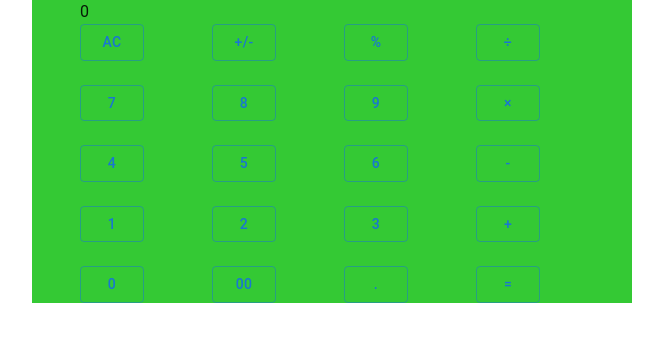
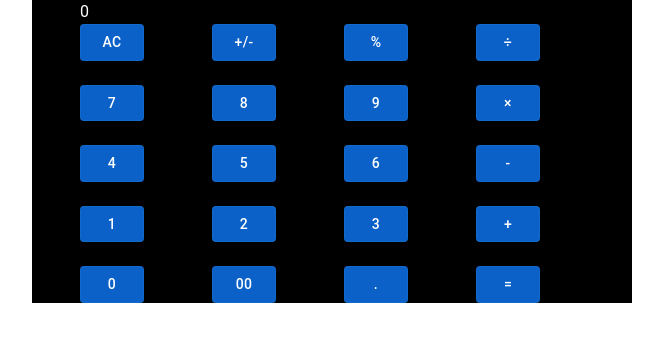
Before and after one commit to mixnuts07/Calculator, a React (Create React App) app: page / in a window 1280 px wide. Shown: the top 342 px of the page, without its empty margins (308-971 px from the left). Built offline with nearby package versions, Linux system fonts and the light colour scheme.

Commit message:
＋を最初に実装

```diff
--- a/src/App.tsx
+++ b/src/App.tsx
@@ -8,7 +8,7 @@ import CalcButton from "./components/CalcButton";
 
 function App() {
   const theme = createTheme();
-  const [firstNumber, setFirstNumber] = useState<number>(0);
+  const [tmpNumber, setTmpNumber] = useState<number>(0);
   const [lastNumber, setLastNumber] = useState<number>(0);
   const [output, setOutput] = useState<number>(0);
 
@@ -19,12 +19,12 @@ function App() {
         <Container
           component="main"
           maxWidth="sm"
-          sx={{ backgroundColor: "#34c934" }}
+          sx={{ backgroundColor: "rgb(00,00,00)" }}
         >
           <OutputCalc output={output} />
           <CalcButton
-            firstNumber={firstNumber}
-            setFirstNumber={setFirstNumber}
+            tmpNumber={tmpNumber}
+            setTmpNumber={setTmpNumber}
             lastNumber={lastNumber}
             setLastNumber={setLastNumber}
             output={output}
--- a/src/components/CalcButton.tsx
+++ b/src/components/CalcButton.tsx
@@ -5,41 +5,41 @@ import Container from "@mui/material/Container";
 import Grid from "@mui/material/Grid";
 
 const CalcButton = ({
-  firstNumber,
-  setFirstNumber,
+  tmpNumber,
+  setTmpNumber,
   lastNumber,
   setLastNumber,
   output,
   setOutput,
 }) => {
   const numbers = [
-    { id: 0, symbol: "AC" },
-    { id: 1, symbol: "+/-" },
-    { id: 2, symbol: "%" },
-    { id: 3, symbol: "÷" },
+    { id: 0, symbol: "AC", func: true },
+    { id: 1, symbol: "+/-", func: true },
+    { id: 2, symbol: "%", func: true },
+    { id: 3, symbol: "÷", func: true },
     { id: 4, symbol: 7 },
     { id: 5, symbol: 8 },
     { id: 6, symbol: 9 },
-    { id: 7, symbol: "×" },
+    { id: 7, symbol: "×", func: true },
     { id: 8, symbol: 4 },
     { id: 9, symbol: 5 },
     { id: 10, symbol: 6 },
-    { id: 11, symbol: "-" },
+    { id: 11, symbol: "-", func: true },
     { id: 12, symbol: 1 },
     { id: 13, symbol: 2 },
     { id: 14, symbol: 3 },
-    { id: 15, symbol: "+" },
+    { id: 15, symbol: "+", func: true },
     { id: 16, symbol: 0 },
     { id: 17, symbol: "00" },
-    { id: 18, symbol: "." },
-    { id: 19, symbol: "=" },
+    { id: 18, symbol: ".", func: true },
+    { id: 19, symbol: "=", func: true },
   ];
-  const InputNumber = (number) => {
-    if (number !== ".") {
+  const inputNumber = (number) => {
     setOutput(() => Number(String(output) + String(number)));
-    } else {
-      setOutput(() => String(output) + String(number));
-    }
+  };
+  const addNumber = () => {
+    setTmpNumber(() => output);
+    setOutput(() => Number(output) + Number(lastNumber));
   };
   return (
     <Container component="main" maxWidth="sm">
@@ -47,13 +47,31 @@ const CalcButton = ({
         {numbers.map((number) => {
           return (
             <Grid item sm={3}>
+              {number.func ? (
                 <Button
                   variant="outlined"
                   key={number.id}
-                onClick={() => InputNumber(number.symbol)}
+                  onClick={() => addNumber()}
+                  sx={{
+                    backgroundColor: "rgba(14, 122, 250, 0.8)",
+                    color: "rgb(255,255,255)",
+                  }}
                 >
                   {number.symbol}
                 </Button>
+              ) : (
+                <Button
+                  variant="outlined"
+                  key={number.id}
+                  onClick={() => inputNumber(number.symbol)}
+                  sx={{
+                    backgroundColor: "rgba(14, 122, 250, 0.8)",
+                    color: "rgb(255,255,255)",
+                  }}
+                >
+                  {number.symbol}
+                </Button>
+              )}
             </Grid>
           );
         })}
--- a/src/components/OutputCalc.tsx
+++ b/src/components/OutputCalc.tsx
@@ -6,7 +6,9 @@ const OutputCalc = ({ output }) => {
   return (
     <>
       <Container component="div">
-        <Typography component="h2">{output}</Typography>
+        <Typography component="h2" sx={{ color: "rgb(255,255,255)" }}>
+          {output}
+        </Typography>
       </Container>
     </>
   );
```
Lines whose indentation alone changed are shown as unchanged.
